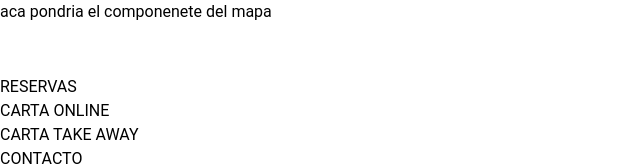
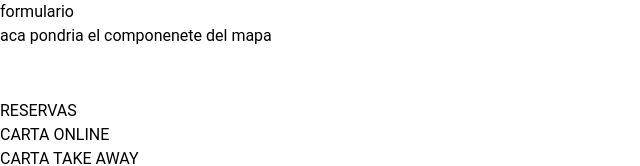
Before and after one commit to mayergabriela/Las-Brasas-Project, a Next.js app: page /components/contacto-page/contactoComponent in a window 1280 px wide. Shown: the top 166 px of the page, without its empty margins (0-640 px from the left). Built offline with nearby package versions, Linux system fonts and the light colour scheme.

Commit message:
cree la referncia para el archivo formulario

```diff
--- a/pages/components/contacto-page/contactoComponent.js
+++ b/pages/components/contacto-page/contactoComponent.js
@@ -1,10 +1,16 @@
 import MapaContacto from "./mapaContacto";
+import FormularioContacto from "./formularioContact";
+
 export default function ContactoComponent() {
   return (
     <section className='bg-[url("/images/contact-banner.jpg")] w-full h-screen mx-auto bg-cover bg-no-repeat bg-center bg-fixed flex items-center relative'>
-      <div className='absolute inset-0 bg-black/60'></div>
-
-      <MapaContacto />
+      <div className="absolute inset-0 bg-black/60"></div>
+      <div>
+        <FormularioContacto />
+      </div>
+      <div>
+        <MapaContacto />
+      </div>
     </section>
   );
 }
--- /dev/null
+++ b/pages/components/contacto-page/formularioContact.jsx
@@ -0,0 +1,3 @@
+export default function FormularioContacto() {
+  return <h1>formulario</h1>;
+}
```
